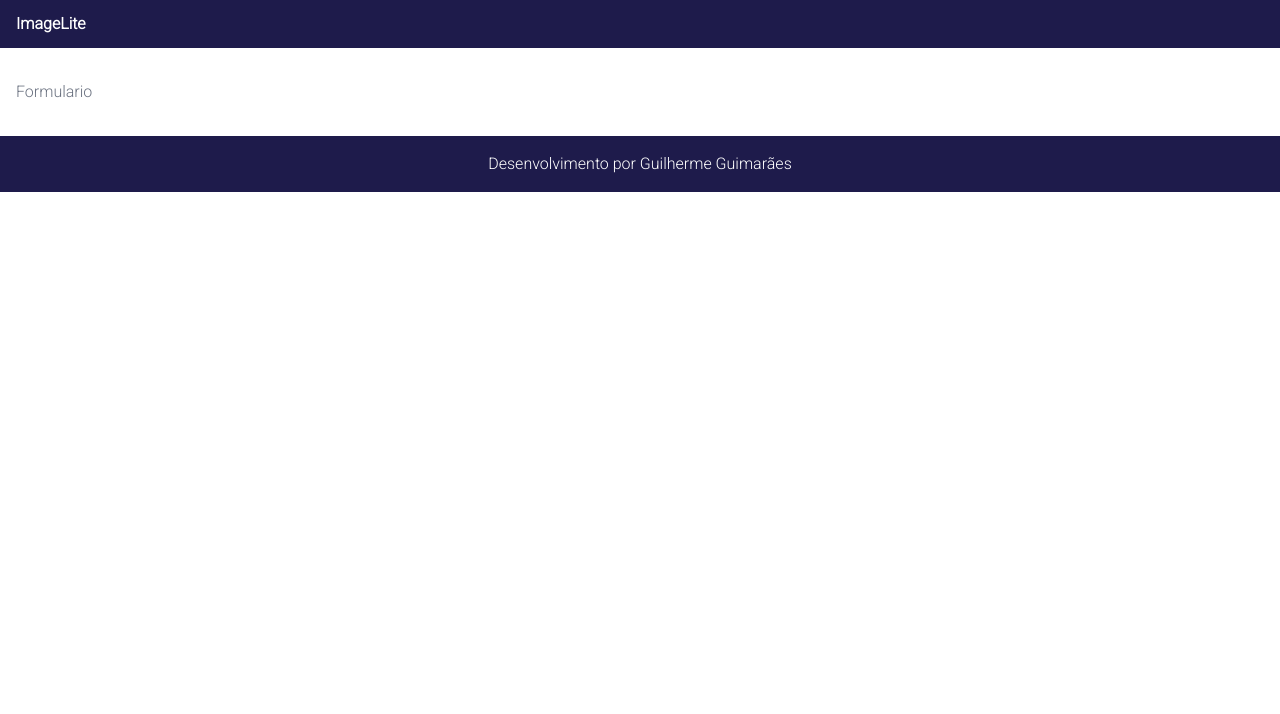
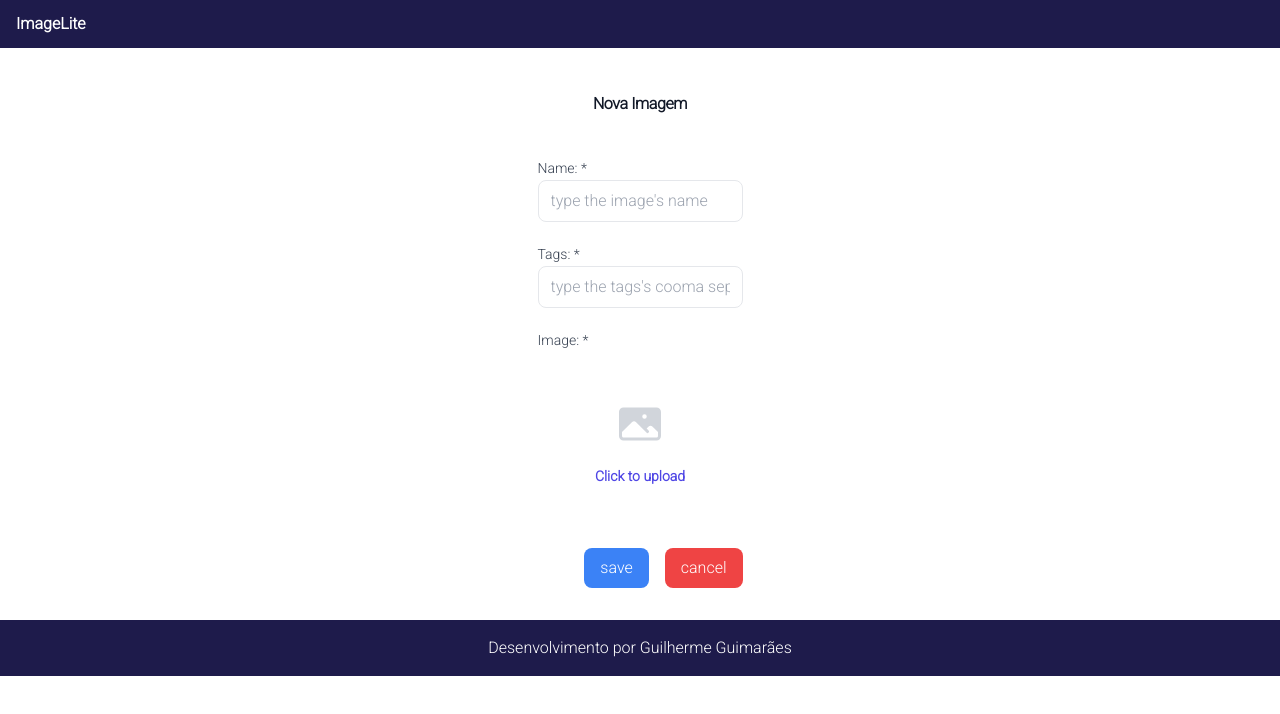
Before and after one commit to guilhermendes/imagelitefront, a Next.js app: page /formulario in a window 1280 px wide. Shown: the top 714 px of the page. Built offline with nearby package versions, Linux system fonts and the light colour scheme.

Commit message:
51. Capturando os valores dos campos via Formik

```diff
--- a/package.json
+++ b/package.json
@@ -11,11 +11,13 @@
   "dependencies": {
     "@types/react-dom": "18.2.17",
     "autoprefixer": "10.4.16",
+    "formik": "^2.4.5",
     "next": "14.0.3",
     "postcss": "8.4.31",
     "react": "18.2.0",
     "react-dom": "18.2.0",
-    "tailwindcss": "3.3.5"
+    "tailwindcss": "3.3.5",
+    "yup": "^1.2.0"
   },
   "devDependencies": {
     "@types/node": "20.10.2",
--- a/src/app/formulario/page.tsx
+++ b/src/app/formulario/page.tsx
@@ -1,9 +1,73 @@
-import { Template } from '@/components'
+'use client'
+import { InputText, Template, Button } from '@/components'
+import Link from 'next/link'
+import { useFormik } from 'formik'
 
-export default function FormularioPage(){
-    return(
+interface FormProps{
+    name: string;
+    tags: string;
+    file: any;
+}
+
+const formScheme: FormProps = { name: '', tags: '', file: ''  }
+
+export default function FormularioPage() {
+
+    const formki = useFormik<FormProps>({
+        initialValues: formScheme,
+        onSubmit: (dados: FormProps) => {
+            console.log(dados)
+        }
+    })
+
+    return (
         <Template>
-            <h1 className="text-gray-500">Formulario</h1>
+            <section className='flex flex-col items-center justify-center my-5'>
+                <h5 className='mt-3 mb-10 text-3x1 font-extrabold tracking-tight text-gray-900'>Nova Imagem</h5>
+                <form onSubmit={ formki.handleSubmit }>
+                    <div className='grid grid-cols-1'>
+                        <label className='blocl text-sm font-medium leading-6 text-gray-700'>Name: *</label>
+                        <InputText id="name"
+                                    onChange={formki.handleChange}
+                                    placeholder="type the image's name" />
+                    </div>
+
+                    <div className='mt-5 grid grid-cols-1'>
+                        <label className='blocl text-sm font-medium leading-6 text-gray-700'>Tags: *</label>
+                        <InputText id="tags"
+                                       onChange={formki.handleChange}
+                                       placeholder="type the tags's cooma separated" />
+                    </div>
+
+
+                    <div className='mt-5 grid grid-cols-1'>
+                        <label className='blocl text-sm font-medium leading-6 text-gray-700'>Image: *</label>
+                        <div className='mt-2 flex justify-center rounded-lg border-dashed border-gray-900/25 px-6 py-10'>
+                            <div className='text-center'>
+                                <svg className="mx-auto h-12 w-12 text-gray-300" viewBox="0 0 24 24" fill="currentColor" aria-hidden="true">
+                                    <path fillRule="evenodd" d="M1.5 6a2.25 2.25 0 012.25-2.25h16.5A2.25 2.25 0 0122.5 6v12a2.25 2.25 0 01-2.25 2.25H3.75A2.25 2.25 0 011.5 18V6zM3 16.06V18c0 .414.336.75.75.75h16.5A.75.75 0 0021 18v-1.94l-2.69-2.689a1.5 1.5 0 00-2.12 0l-.88.879.97.97a.75.75 0 11-1.06 1.06l-5.16-5.159a1.5 1.5 0 00-2.12 0L3 16.061zm10.125-7.81a1.125 1.125 0 112.25 0 1.125 1.125 0 01-2.25 0z" clipRule="evenodd" />
+                                </svg>
+
+                                <div className='mt-4 flex text-sm leading-6 text-gray-600'>
+                                    <label className='relative cursor-pointer rounded-md bg-white font-semibold text-indigo-600'>
+                                        <span>Click to upload</span>
+                                        <input type='file' className='sr-only'/>
+                                    </label>
+                                </div>
+                            </div>
+                        </div>
+                    </div>
+
+                    <div className='mt-5 flex items-center justify-end gap-x-4'>
+                        <Button style='bg-blue-500 hover:bg-blue-300' type="submit" label='save'/>
+
+                        <Link href="galeria">
+                            <Button style='bg-red-500 hover:bg-red-300' label='cancel'/>
+                        </Link>
+                 </div>
+
+                </form>
+            </section>
         </Template>
     )
-}
+} //9
--- a/src/components/button/Button.tsx
+++ b/src/components/button/Button.tsx
@@ -4,13 +4,15 @@
     style?: string;
     label?: string;
     onClick?: (event: any) => void;
+    type?: "submit" | "buttom" | "reset"  | undefined;
 }
 
 export const Button: React.FC<ButtonProps> = ({
-    style, label, onClick
+    style, label, onClick, type
 }:ButtonProps) => {
     return(
         <button className={`${style} text-white px-4 py-2 rounded-lg`}
+        type={type}
         onClick={onClick}>
            { label }
         </button>
--- a/src/components/input/InputText.tsx
+++ b/src/components/input/InputText.tsx
@@ -4,6 +4,7 @@
     style?: string;
     placeholder?: string;
     onChange?: (event: React.ChangeEvent<HTMLInputElement>) => void;
+    id?: string;
 }
 
 export const InputText: React.FC <InputTextPropos> = ({
```
Also changed, not shown: 1 other file (tests, documents, lock files or other folders).
